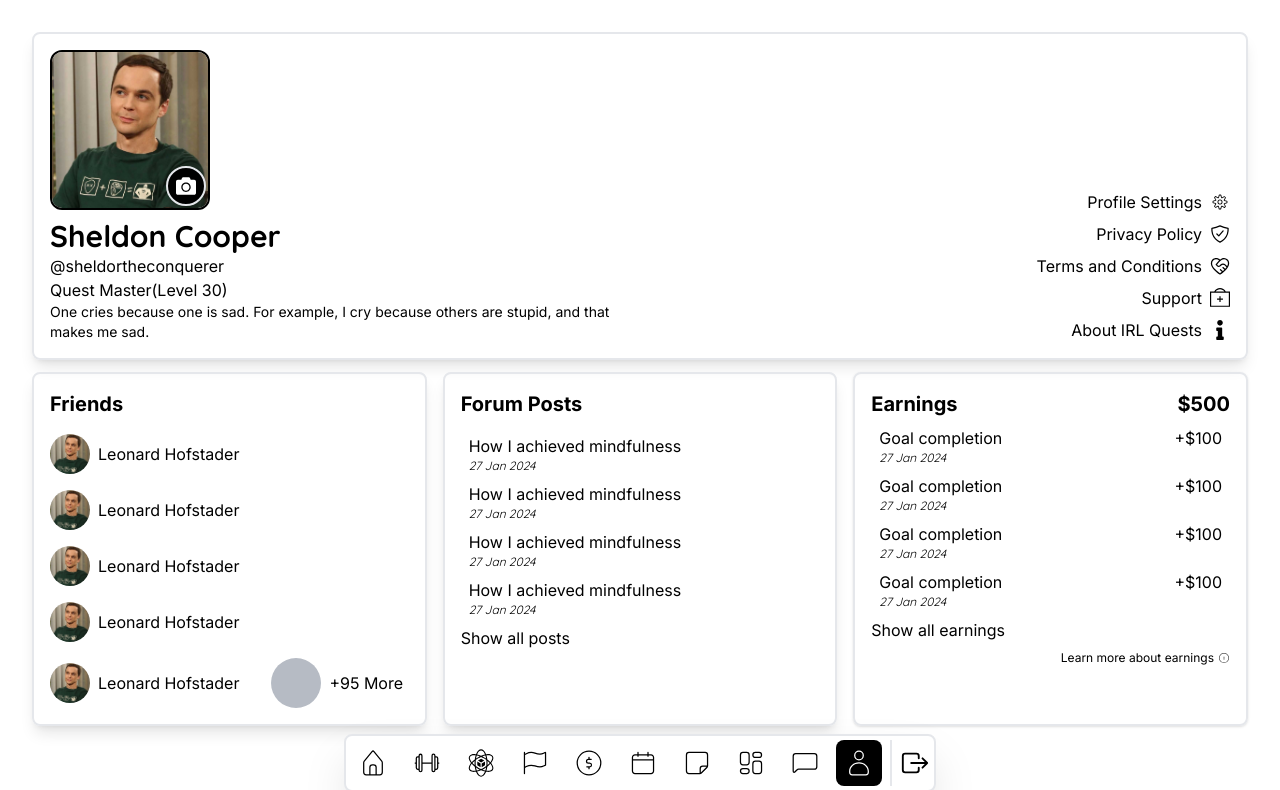
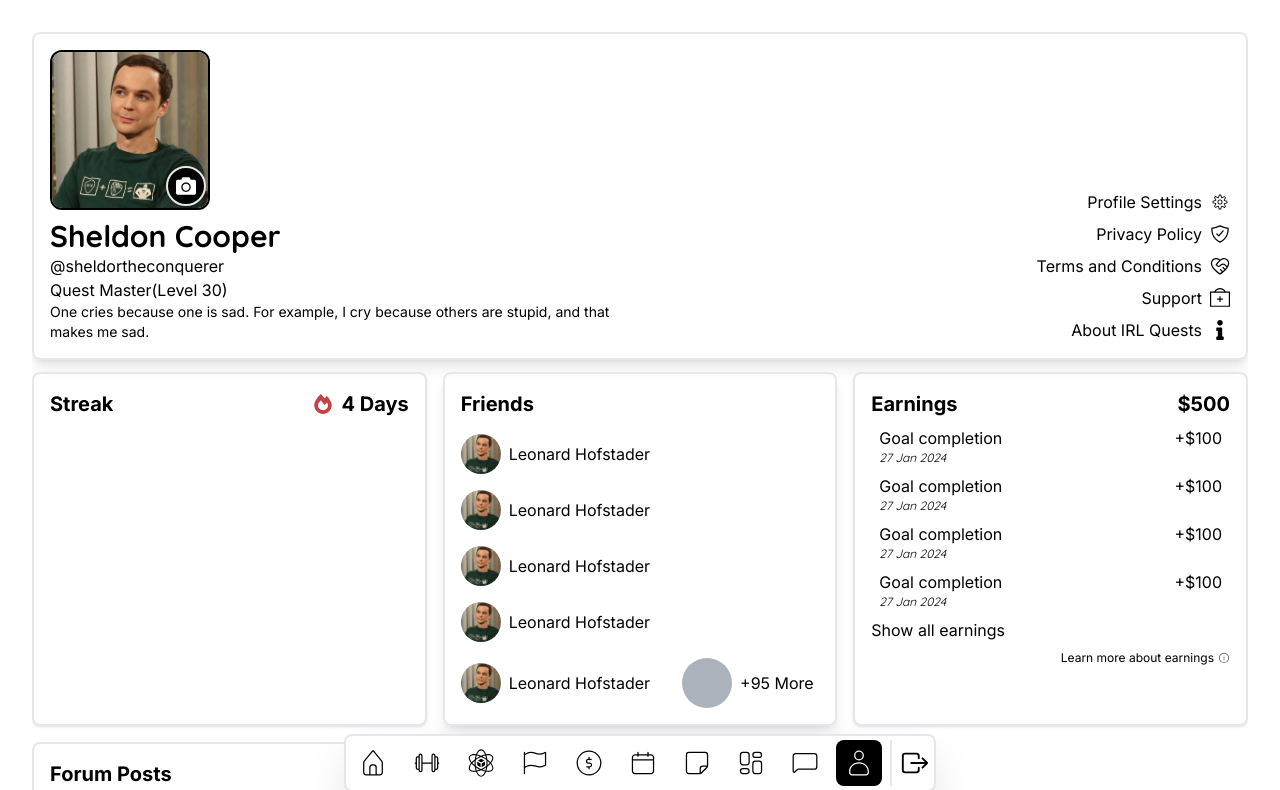
Before and after one commit to nabinkatwal7/IRLQuest, a Next.js app: page /user/profile in a window 1280 px wide. Shown: the top 790 px of the page. Built offline with nearby package versions, Linux system fonts and the light colour scheme; sample sign-in values are in the browser's storage.

Commit message:
feat: streaks

```diff
--- a/app/user/layout.tsx
+++ b/app/user/layout.tsx
@@ -3,8 +3,8 @@ import React from "react";
 
 const Layout = ({ children }: { children: React.ReactNode }) => {
   return (
-    <div className="dashboard-container-main relative w-screen min-h-screen">
-      <div className="children-wrapper p-4 lg:p-8">{children}</div>
+    <div className="dashboard-container-main relative min-h-screen">
+      <div className="children-wrapper p-4 lg:p-8 mb-10">{children}</div>
       <Dock />
     </div>
   );
--- a/components/Profile/ProfileWrapper.tsx
+++ b/components/Profile/ProfileWrapper.tsx
@@ -2,15 +2,17 @@ import EarnedRewards from "./EarnedRewards";
 import ForumPosts from "./ForumPosts";
 import FriendsCard from "./FriendsCard";
 import ProfileCard from "./ProfileCard";
+import Streaks from "./Streaks";
 
 const ProfileWrapper = () => {
   return (
-    <div className="profile-wrapper flex flex-col gap-3">
+    <div className="profile-wrapper overflow-x-hidden flex flex-col gap-3">
       <ProfileCard />
       <div className="grid grid-cols-1 lg:grid-cols-2 xl:grid-cols-3 gap-4">
+        <Streaks />
         <FriendsCard />
+        <EarnedRewards />
         <ForumPosts />
-        <EarnedRewards />
       </div>
     </div>
   );
--- /dev/null
+++ b/components/Profile/Streaks.tsx
@@ -0,0 +1,20 @@
+import { FaFireAlt } from "react-icons/fa";
+
+const Streaks = () => {
+  return (
+    <div className="streaks p-4 rounded-lg border-2 shadow lg flex flex-col gap-2">
+      <div className="flex flex-row justify-between items-center">
+        <p className="text-xl font-bold">Streak</p>
+        <div className="flex flex-row gap-2 items-center">
+          <p className="text-xl text-red-700 font-bold animate-pulse">
+            <FaFireAlt />
+          </p>
+          <p className="text-xl font-bold">4 Days</p>
+        </div>
+      </div>
+      <div className="flex flex-col gap-2"></div>
+    </div>
+  );
+};
+
+export default Streaks;
```
